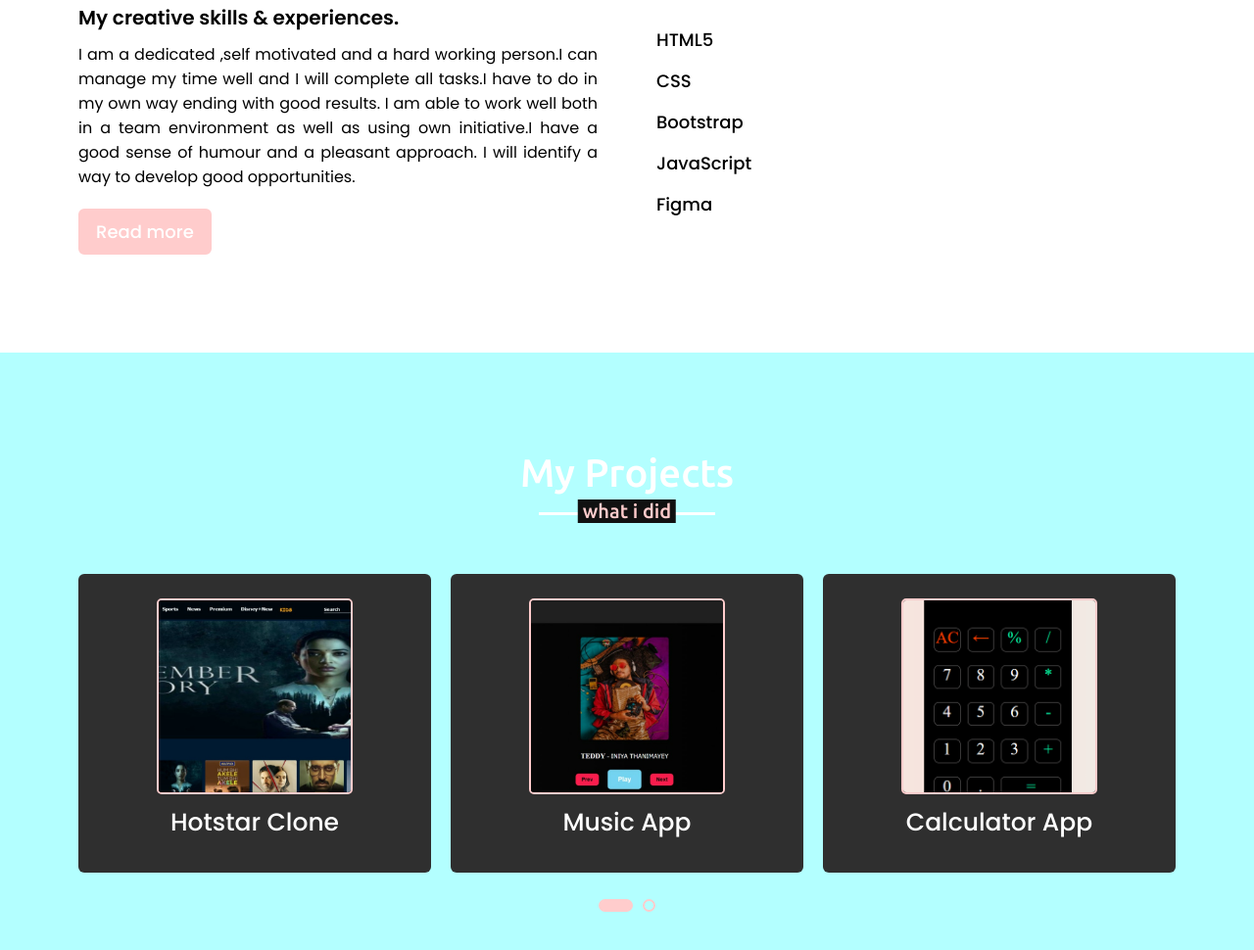
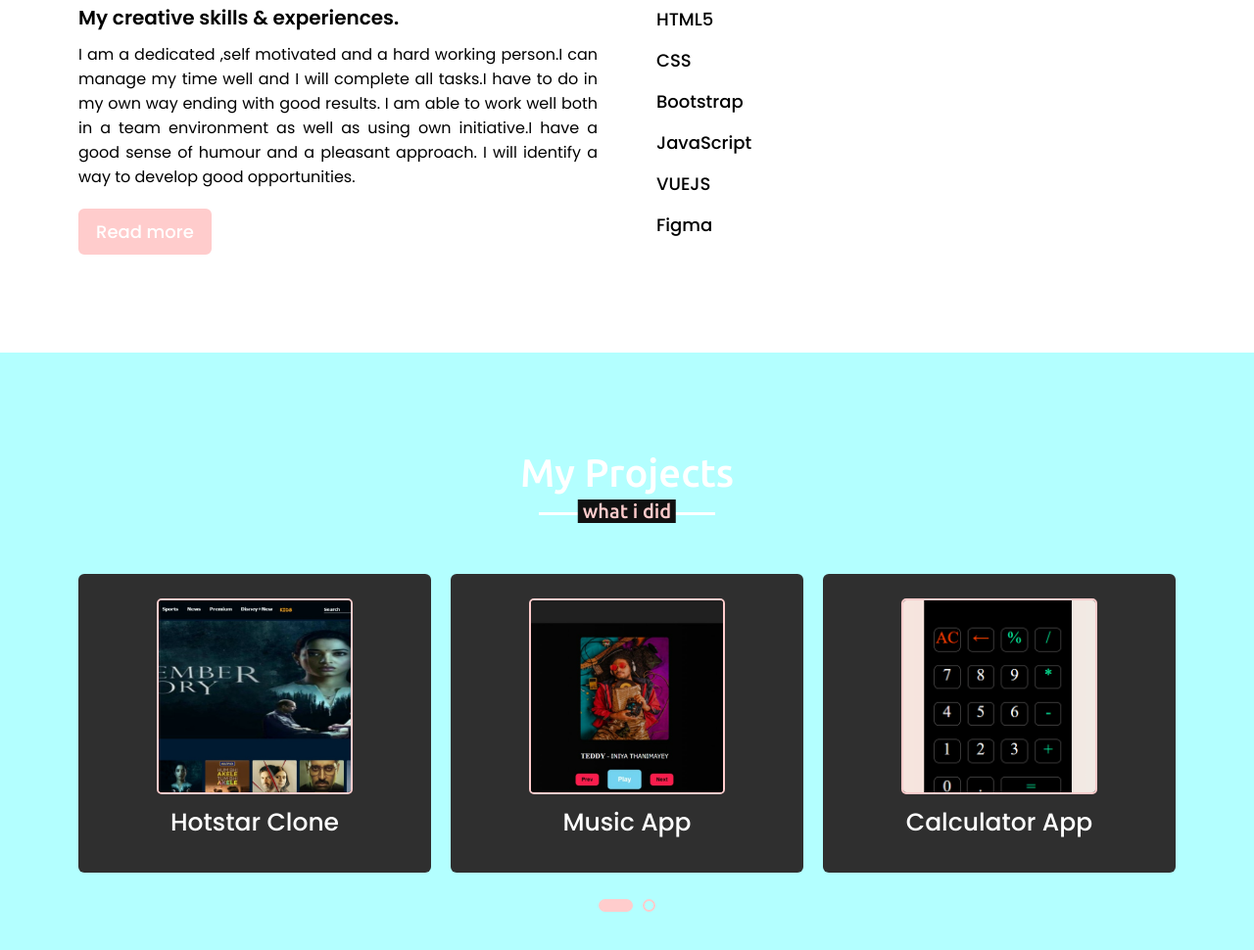
Before and after one commit to MAHI1119/Portfolio, a plain HTML site: page index.html in a window 1280 px wide. Shown: the part 1756-2726 px from the top of the page at 98% size. Drawn offline with nearby package versions, Linux system fonts and the light colour scheme.

Commit message:
Update index.html

```diff
--- a/index.html
+++ b/index.html
@@ -95,6 +95,11 @@
                         <!-- <div class="line js"></div> -->
                         <div class="info">
                             <span>JavaScript</span>
+
+                        </div>
+                                            <!-- <div class="line js"></div> -->
+                        <div class="info">
+                            <span>VUEJS</span>
 
                         </div>
                         <!-- <div class="line php"></div> -->
```
